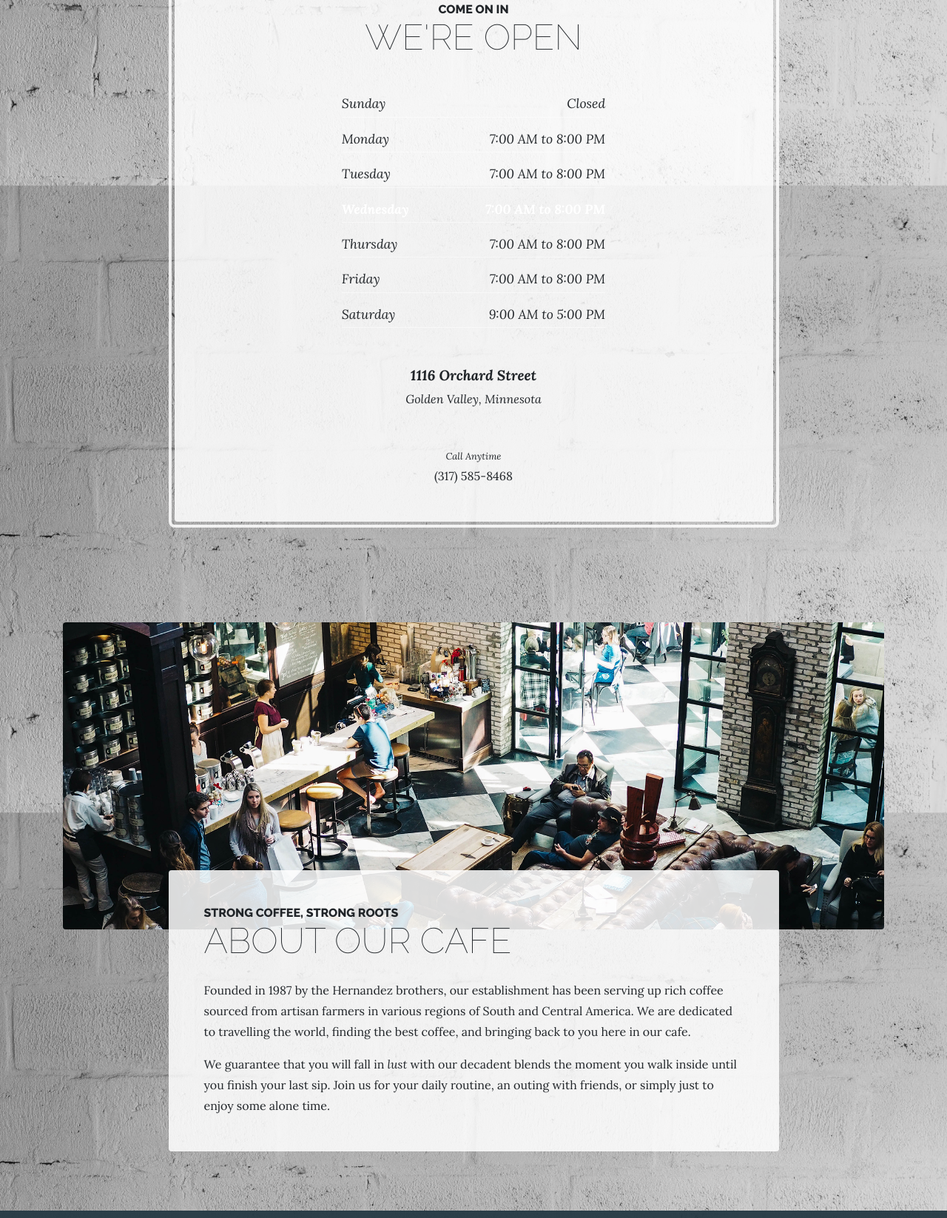
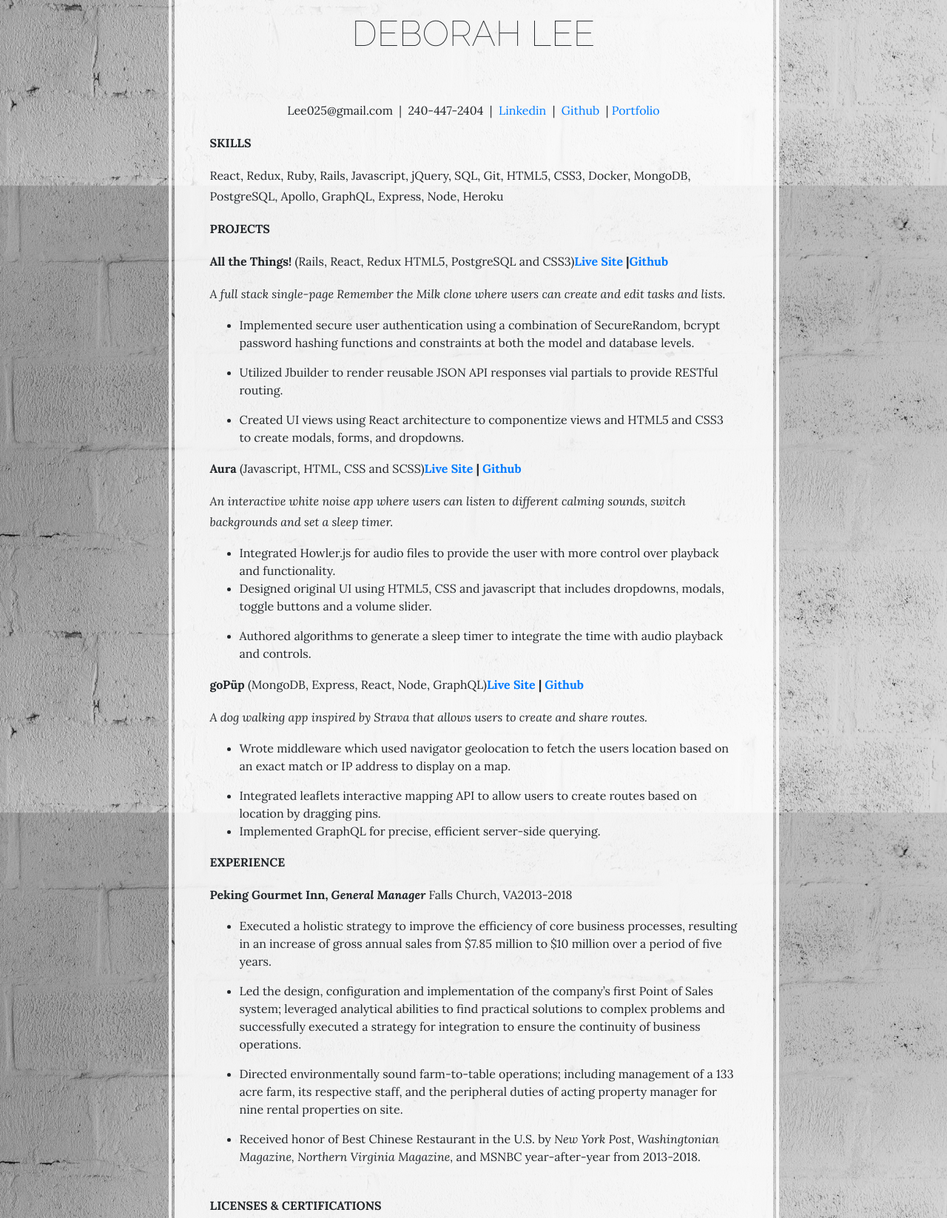
Before and after one commit to lee025/Portfolio, a website: page resume.html in a window 1280 px wide. Shown: the part 597-2243 px from the top of the page at 74% size. Drawn offline with Linux system fonts and the light colour scheme.

Commit message:
HTML Resume

```diff
--- a/resume.html
+++ b/resume.html
@@ -59,10 +59,95 @@
 
     <section class="page-section cta">
       <div class="container">
+        <!-- <h2 class="section-heading mb-5">
+          <span class="section-heading-lower text-center">Resume</span>
+        </h2> -->
         <div class="row">
           <div class="col-xl-9 mx-auto">
-            <div class="cta-inner text-center rounded">
+            <div class="cta-inner rounded">
+
               <h2 class="section-heading mb-5">
+                <p class="section-heading-lower text-center">Deborah Lee</p>
+              </h2>
+              <p class="section-heading-lower text-center">Lee025@gmail.com &nbsp;|&nbsp; 240-447-2404 &nbsp;|&nbsp; <a href="https://www.linkedin.com/in/deborah-lee-5a7a4828/">Linkedin</a>
+                &nbsp;|&nbsp; <a href="https://github.com/lee025?tab=overview&from=2020-01-01&to=2020-01-31">Github</a> &nbsp;|
+                <a href="https://frosty-noether-31425b.netlify.com/">Portfolio</a></p>
+              <p><strong>SKILLS </strong></p>
+              <p>React, Redux, Ruby, Rails, Javascript, jQuery, SQL, Git, HTML5, CSS3, Docker, MongoDB, PostgreSQL, Apollo, GraphQL,
+                Express, Node, Heroku</p>
+              <p><strong>PROJECTS</strong></p>
+              <p><strong>All the Things! </strong>(Rails, React, Redux HTML5, PostgreSQL and CSS3)<a
+                  href="https://all-the-things-00.herokuapp.com/#/"><strong>Live Site</strong></a><strong> |</strong><a
+                  href="https://github.com/lee025/All-the-Things"><strong>Github</strong></a></p>
+              <p><em>A full stack single-page Remember the Milk clone where users can create and edit tasks and lists.</em></p>
+              <ul>
+                <li>Implemented secure user authentication using a combination of SecureRandom, bcrypt password hashing functions and constraints at both the model and database levels.</li>
+              </ul>
+              <ul>
+                <li>Utilized Jbuilder to render reusable JSON API responses vial partials to provide RESTful routing.</li>
+              </ul>
+              <ul>
+                <li>Created UI views using React architecture to componentize views and HTML5 and CSS3 to create modals, forms, and dropdowns.</li>
+              </ul>
+              <p><strong>Aura </strong>(Javascript, HTML, CSS and SCSS)<a href="https://aura-js.herokuapp.com/"><strong>Live
+                    Site</strong></a><strong> | </strong><a href="https://github.com/lee025/Aura"><strong>Github</strong></a></p>
+              <p><em>An interactive white noise app where users can listen to different calming sounds, switch backgrounds and set a
+                  sleep timer.</em></p>
+              <ul>
+                <li>Integrated Howler.js for audio files to provide the user with more control over playback and functionality.</li>
+                <li>Designed original UI using HTML5, CSS and javascript that includes dropdowns, modals, toggle buttons and a volume slider.</li>
+              </ul>
+              <ul>
+                <li>Authored algorithms to generate a sleep timer to integrate the time with audio playback and controls.</li>
+              </ul>
+              <p><strong>goP&uuml;p </strong>(MongoDB, Express, React, Node, GraphQL)<a
+                  href="https://gopup.herokuapp.com/#/login"><strong>Live Site</strong></a><strong> | </strong><a
+                  href="https://github.com/corina-s/goPup"><strong>Github</strong></a></p>
+              <p><em>A dog walking app inspired by Strava that allows users to create and share routes.</em></p>
+              <ul>
+                <li>Wrote middleware which used navigator geolocation to fetch the users location based on an exact match or IP address to display on a map.</li>
+              </ul>
+              <ul>
+                <li>Integrated leaflets interactive mapping API to allow users to create routes based on location by dragging pins.
+                </li>
+                <li>Implemented GraphQL for precise, efficient server-side querying.</li>
+              </ul>
+              <p><strong>EXPERIENCE</strong></p>
+              <p><strong>Peking Gourmet Inn, </strong><strong><em>General Manager</em></strong> Falls Church, VA2013-2018</p>
+              <ul>
+                <li>Executed a holistic strategy to improve the efficiency of core business processes, resulting in an increase
+                  of gross annual sales from $7.85 million to $10 million over a period of five years.</li>
+              </ul>
+              <ul>
+                <li>Led the design, configuration and implementation of the company&rsquo;s first Point of Sales system;
+                  leveraged analytical abilities to find practical solutions to complex problems and successfully executed a strategy for integration to ensure the continuity of business operations.</li>
+              </ul>
+              <ul>
+                <li>Directed environmentally sound farm-to-table operations; including management of a 133 acre farm, its respective staff, and the peripheral duties of acting property manager for nine rental properties on site.</li>
+              </ul>
+              <ul>
+                <li>Received honor of Best Chinese Restaurant in the U.S. by <em>New York Post</em>, <em>Washingtonian Magazine,
+                    Northern Virginia Magazine,</em> and MSNBC year-after-year from 2013-2018.</li>
+              </ul>
+
+              <br />
+              <p><strong>LICENSES &amp; CERTIFICATIONS</strong></p>
+              <ul>
+                <li><strong>Linux Essentials, Linux Professional Institute </strong>2019</li>
+                <li><strong>CompTIA Security+, CompTIA </strong>2019</li>
+              </ul>
+              <p><strong>EDUCATION</strong></p>
+              <ul>
+                <li><strong>App Academy </strong>2019</li>
+                <li><strong>University of Maryland, Baltimore County </strong>2010</li>
+              </ul>
+
+<!-- &nbsp; -->
+
+
+
+
+              <!-- <h2 class="section-heading mb-5">
                 <span class="section-heading-upper">Come On In</span>
                 <span class="section-heading-lower">We're Open</span>
               </h2>
@@ -109,7 +194,7 @@
                 </small>
                 <br>
                 (317) 585-8468
-              </p>
+              </p> -->
             </div>
           </div>
         </div>
```
